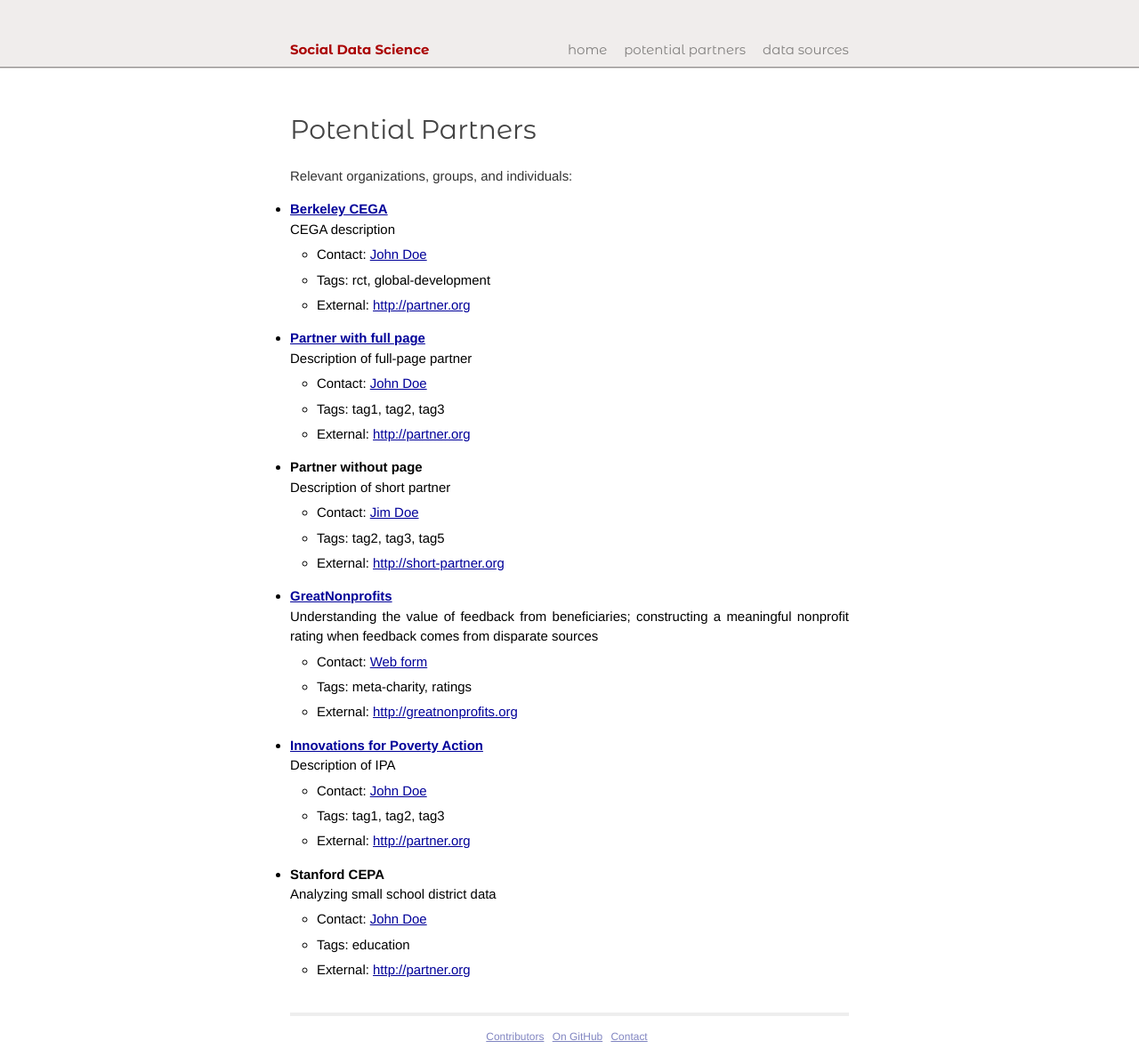
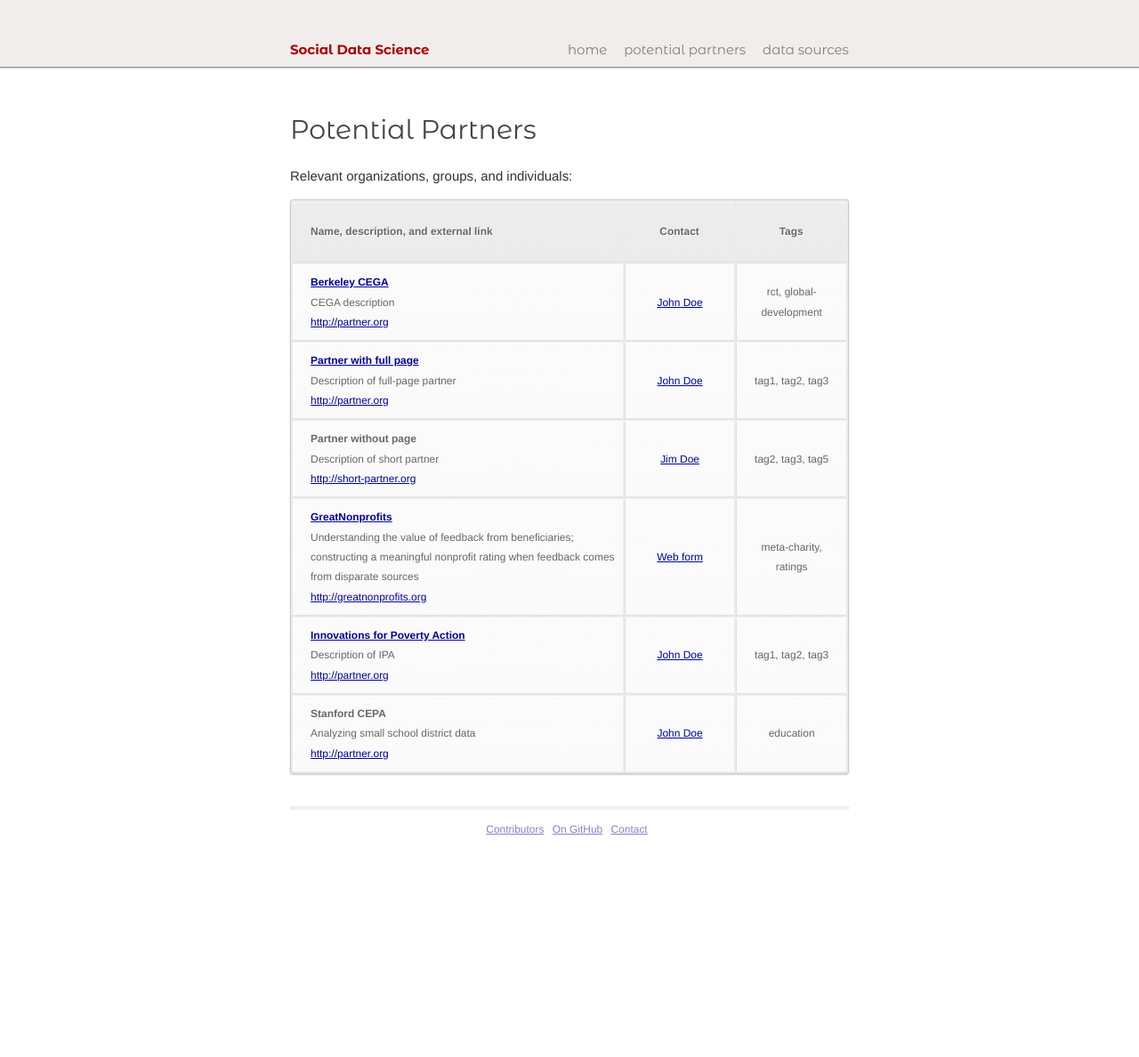
Before and after one commit to stats-for-change/stats-for-change.github.io, a Jekyll site: the page built from partners.md, in a window 1280 px wide. Shown: the whole page at 89% size. Built offline with Jekyll 4.4.1, drawn with Linux system fonts in a browser that asks for light colours; Markdown is read by kramdown in place of the engine named in the settings; after the commit the page ends 956 px from its top, so only the background shows below that.

Commit message:
Use table for partners.

```diff
--- a/css/main.css
+++ b/css/main.css
@@ -159,6 +159,121 @@ ul.posts span {
   background-color: #333;
 }
 
+
+/*****************************************************************************/
+/*
+/* Table of potential partners
+/* based on http://johnsardine.com/freebies/dl-html-css/simple-little-tab/
+/*
+/*****************************************************************************/
+
+table a.partner-name, table span.partner-name {
+   font-weight: bold;
+}
+
+.site table td {
+  padding: .7em;
+}
+
+th {
+  padding-bottom: 1em;
+}
+
+td.partner-name {
+  width: 60%;
+}
+
+td.partner-contact {
+  width: 20%;
+}
+
+td.partner-tags {
+  width: 20%;
+}
+
+table {
+  font-size: .8em;
+	color:#666;
+	text-shadow: 1px 1px 0px #fff;
+	background:#eaebec;
+	border:#ccc 1px solid;
+
+	-moz-border-radius:3px;
+	-webkit-border-radius:3px;
+	border-radius:3px;
+
+	-moz-box-shadow: 0 1px 2px #d1d1d1;
+	-webkit-box-shadow: 0 1px 2px #d1d1d1;
+	box-shadow: 0 1px 2px #d1d1d1;
+}
+table th {
+	padding:21px 25px 22px 25px;
+	border-top:1px solid #fafafa;
+	border-bottom:1px solid #e0e0e0;
+
+	background: #ededed;
+	background: -webkit-gradient(linear, left top, left bottom, from(#ededed), to(#ebebeb));
+	background: -moz-linear-gradient(top,  #ededed,  #ebebeb);
+}
+table th:first-child {
+	text-align: left;
+	padding-left:20px;
+}
+table tr:first-child th:first-child {
+	-moz-border-radius-topleft:3px;
+	-webkit-border-top-left-radius:3px;
+	border-top-left-radius:3px;
+}
+table tr:first-child th:last-child {
+	-moz-border-radius-topright:3px;
+	-webkit-border-top-right-radius:3px;
+	border-top-right-radius:3px;
+}
+table tr {
+	text-align: center;
+	padding-left:20px;
+}
+table td:first-child {
+	text-align: left;
+	padding-left:20px;
+	border-left: 0;
+}
+table td {
+	padding:18px;
+	border-top: 1px solid #ffffff;
+	border-bottom:1px solid #e0e0e0;
+	border-left: 1px solid #e0e0e0;
+
+	background: #fafafa;
+	background: -webkit-gradient(linear, left top, left bottom, from(#fbfbfb), to(#fafafa));
+	background: -moz-linear-gradient(top,  #fbfbfb,  #fafafa);
+}
+table tr.even td {
+	background: #f6f6f6;
+	background: -webkit-gradient(linear, left top, left bottom, from(#f8f8f8), to(#f6f6f6));
+	background: -moz-linear-gradient(top,  #f8f8f8,  #f6f6f6);
+}
+table tr:last-child td {
+	border-bottom:0;
+}
+table tr:last-child td:first-child {
+	-moz-border-radius-bottomleft:3px;
+	-webkit-border-bottom-left-radius:3px;
+	border-bottom-left-radius:3px;
+}
+table tr:last-child td:last-child {
+	-moz-border-radius-bottomright:3px;
+	-webkit-border-bottom-right-radius:3px;
+	border-bottom-right-radius:3px;
+}
+table tr:hover td {
+	background: #f2f2f2;
+	background: -webkit-gradient(linear, left top, left bottom, from(#f2f2f2), to(#f0f0f0));
+	background: -moz-linear-gradient(top,  #f2f2f2,  #f0f0f0);
+}
+
+
+
 /*****************************************************************************/
 /*
 /* Modifications
@@ -272,14 +387,6 @@ div.logos img {
    color: #666;
 }
 
-li.partner-item {
-   margin-top: 1em;
-}
-
-span.partner-name {
-   font-weight: bold;
-}
-
 h3 {
    margin-bottom: .75em
 }
--- a/partners.md
+++ b/partners.md
@@ -7,30 +7,28 @@ Potential Partners
 
 Relevant organizations, groups, and individuals:
 
-<ul>
-{% for p in site.pages %}
-  {% if p.layout == 'partner' %}
-
-    <li class="partner-item">
-
-      <span class="partner-name">
-        {% if p.is-full-page %}
-          <a href="{{ p.url }}">{{ p.partner-name }}</a>
-        {% else %}
-          {{ p.partner-name }}
-        {% endif %}
-      </span>
-
-      <br />
-
-      {{ p.partner-description }}<br />
-      <ul>
-        <li>Contact: {{ p.partner-contact }}</li>
-        <li>Tags: {{ p.partner-tags }}</li>
-        <li>External: <a href="{{ p.partner-url }}">{{ p.partner-url }}</a></li>
-      </ul>
-
-    </li>
-  {% endif %}
-{% endfor %}
-</ul>
+<table>
+  <tr>
+    <th>Name, description, and external link</th>
+    <th>Contact</th>
+    <th>Tags</th>
+  </tr>
+  {% for p in site.pages %}
+    {% if p.layout == 'partner' %}
+      <tr>
+        <td class="partner-name">
+          {% if p.is-full-page %}
+            <a class="partner-name" href="{{ p.url }}">{{ p.partner-name }}</a>
+          {% else %}
+            <span class="partner-name">{{ p.partner-name }}</span>
+          {% endif %}
+          <br />
+          {{ p.partner-description }}<br />
+          <a href="{{ p.partner-url }}">{{ p.partner-url }}</a>
+        </td>
+        <td class="partner-contact">{{ p.partner-contact }}</td>
+        <td class="partner-tags">{{ p.partner-tags }}</td>
+      </tr>
+    {% endif %}
+  {% endfor %}
+</table>
```
